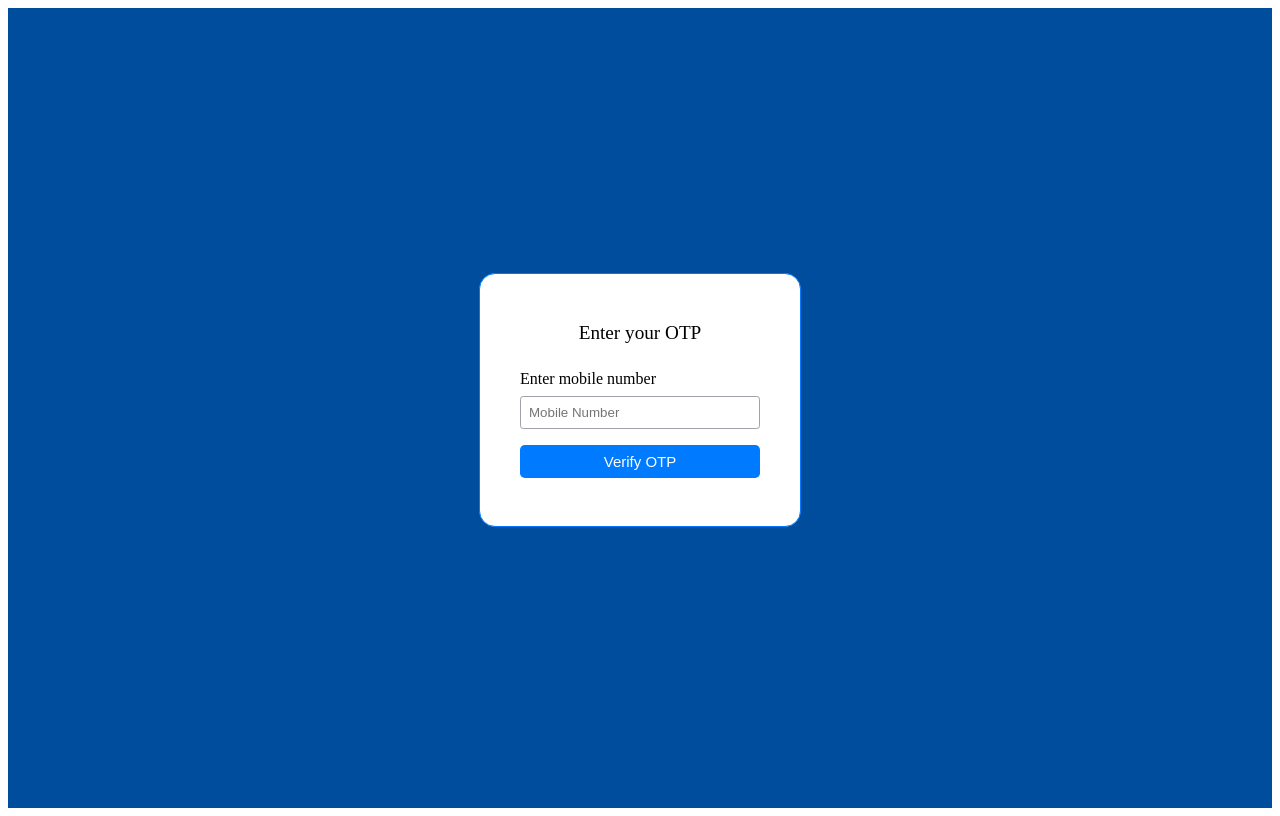
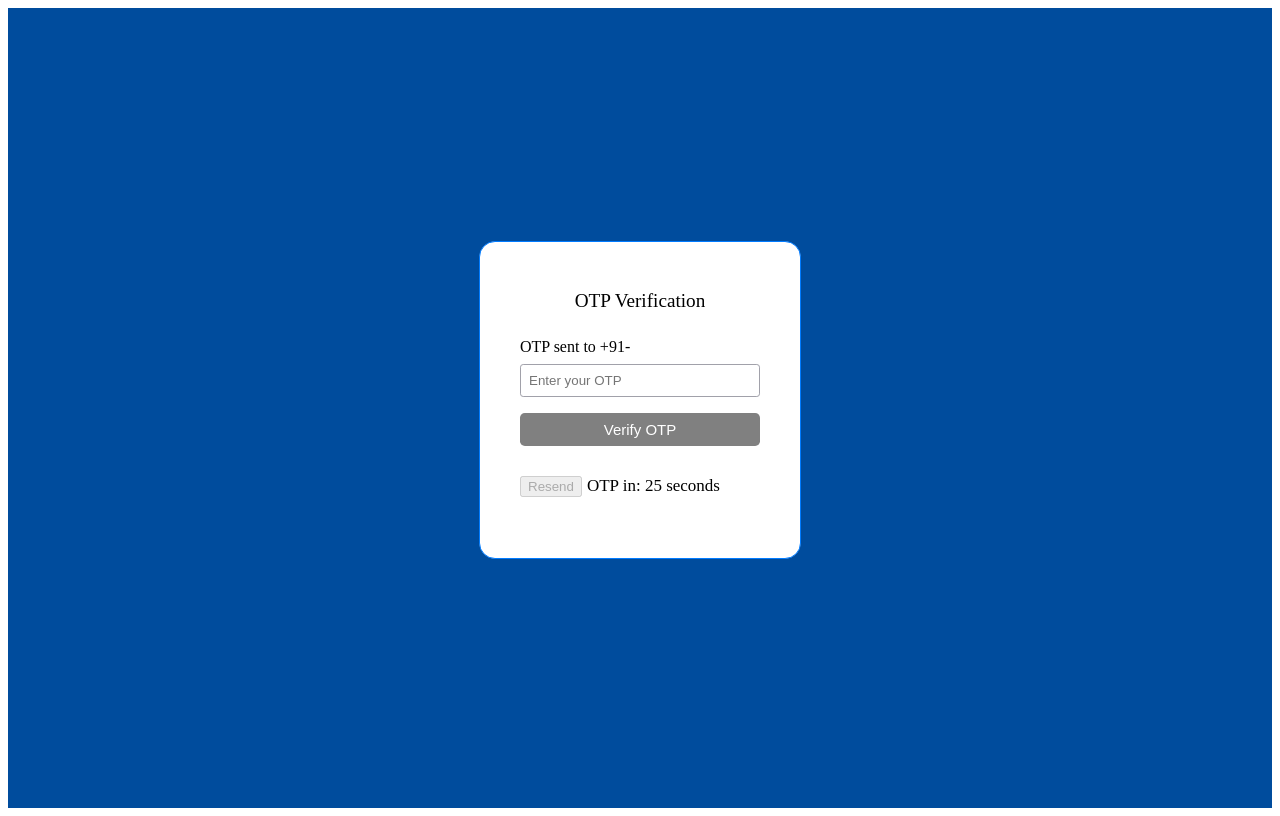
Before and after one commit to shubh-37/atv-frontend, a React (Vite) app: page /verify-otp in a window 1280 px wide. Built offline with nearby package versions, Linux system fonts and the light colour scheme; no server answers.

Commit message:
added resend otp logic and verify otp logic

```diff
--- a/src/pages/VerifyOtp.jsx
+++ b/src/pages/VerifyOtp.jsx
@@ -1,57 +1,80 @@
-import { useContext, useState } from "react";
-import { authContext } from "../context/AuthContextProvider";
-import { toast } from "react-toastify";
-import "../css/login.css";
-import { NOT_FOUND, SUCCESS } from "../constants";
+import { useContext, useEffect, useState } from 'react';
+import { authContext } from '../context/AuthContextProvider';
+import { toast } from 'react-toastify';
+import '../css/login.css';
+import { NOT_FOUND, SUCCESS } from '../constants';
 
 export default function VerifyOtp() {
-  const { loginUser } = useContext(authContext);
-  const [user, setUser] = useState({});
+  const { verifyOtp, phoneNumber } = useContext(authContext);
+  const [otp, setOtp] = useState('');
+  const [isValid, setIsValid] = useState(false);
+  const [counter, setCounter] = useState(30); // Initial counter value
+  const [isResendEnabled, setIsResendEnabled] = useState(false);
+
+  useEffect(() => {
+    let intervalId;
+    if (counter > 0) {
+      // If "Send OTP" button is clicked and counter is greater than 0, decrement it every second
+      intervalId = setInterval(() => {
+        setCounter((prevCounter) => prevCounter - 1);
+      }, 1000);
+    } else if (counter === 0) {
+      // If counter reaches 0, enable resend button
+      setIsResendEnabled(true);
+    }
+    // Cleanup function to clear interval
+    return () => clearInterval(intervalId);
+  }, [counter]);
+
+  const handleResendClick = () => {
+    // Reset counter to initial value and disable resend button
+    setCounter(30);
+    setIsResendEnabled(false);
+  };
 
   function notify(event, type) {
     event.preventDefault();
     if (type === NOT_FOUND) {
-      toast.error("User not found!", {
-        position: "top-right",
+      toast.error('User not found!', {
+        position: 'top-right',
         autoClose: 3000,
         hideProgressBar: false,
         closeOnClick: true,
         pauseOnHover: true,
         draggable: true,
-        progress: undefined,
+        progress: undefined
       });
     } else if (type === SUCCESS) {
-      toast.success("Login successful!", {
-        position: "bottom-center",
+      toast.success('Login successful!', {
+        position: 'bottom-center',
         autoClose: 3000,
         hideProgressBar: false,
         closeOnClick: true,
         pauseOnHover: true,
         draggable: true,
-        progress: undefined,
+        progress: undefined
       });
     } else {
-      toast.error("Please try again after sometime!", {
-        position: "top-right",
+      toast.error('Please try again after sometime!', {
+        position: 'top-right',
         autoClose: 3000,
         hideProgressBar: false,
         closeOnClick: true,
         pauseOnHover: true,
         draggable: true,
-        progress: undefined,
+        progress: undefined
       });
     }
   }
 
   function inputHandler(e) {
-    setUser({
-      ...user,
-      [e.target.name]: e.target.value,
-    });
+    const userOtp = Number(e.target.value.trim());
+    setOtp(userOtp);
+    setIsValid(/^[0-9]\d{3}$/.test(userOtp));
   }
   async function submitLogin(e) {
     e.preventDefault();
-    const response = await loginUser(user);
+    const response = await verifyOtp(phoneNumber, otp);
     if (response === SUCCESS) {
       notify(e, response);
     } else if (response === NOT_FOUND) {
@@ -64,20 +87,33 @@ export default function VerifyOtp() {
   return (
     <div className="background">
       <div className="signup-parent">
-        <p className="signup-heading">Enter your OTP</p>
+        <p className="signup-heading">OTP Verification</p>
         <form onSubmit={(e) => submitLogin(e)} className="form-parent">
-          <label htmlFor="mobileNumber">Enter mobile number</label>
+          <label htmlFor="mobileNumber">OTP sent to {`+91-${phoneNumber}` ?? 'No phone Number'}</label>
           <input
-            type="number"
+            type="text"
             name="mobileNumber"
             id="mobileNumber"
-            placeholder="Mobile Number"
+            value={otp}
             required
+            placeholder="Enter your OTP"
+            maxLength="4"
             onChange={(e) => inputHandler(e)}
           />
-          <button type="submit" className="signup-btn">
+          <button
+            type="submit"
+            className="signup-btn"
+            style={{ backgroundColor: isValid ? '#007bff' : 'grey' }}
+            disabled={!isValid}
+          >
             Verify OTP
           </button>
+          <div style={{ display: 'flex', alignItems: 'center' }}>
+            <button onClick={handleResendClick} disabled={!isResendEnabled}>
+              Resend
+            </button>
+            <p style={{ fontSize: '17px', padding: '5px' }}> OTP in: {counter} seconds</p>
+          </div>
         </form>
       </div>
     </div>
```
